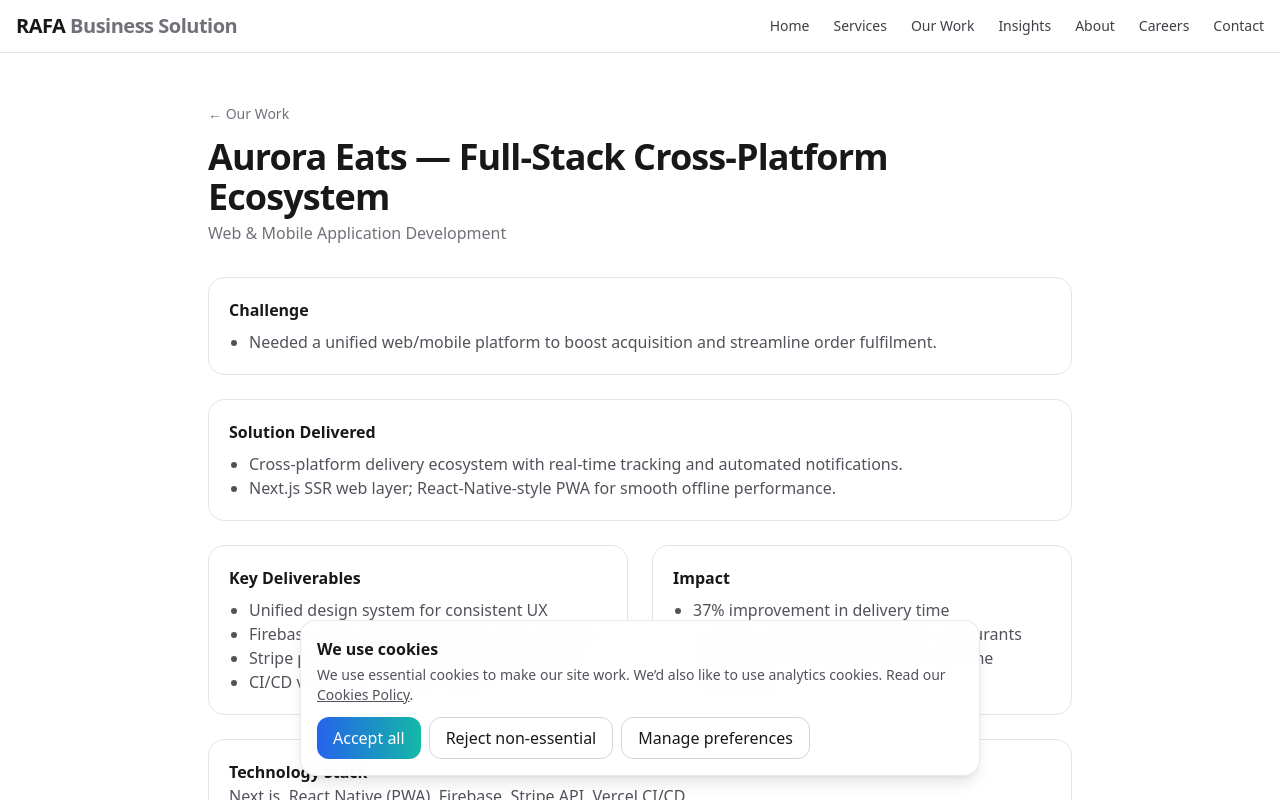
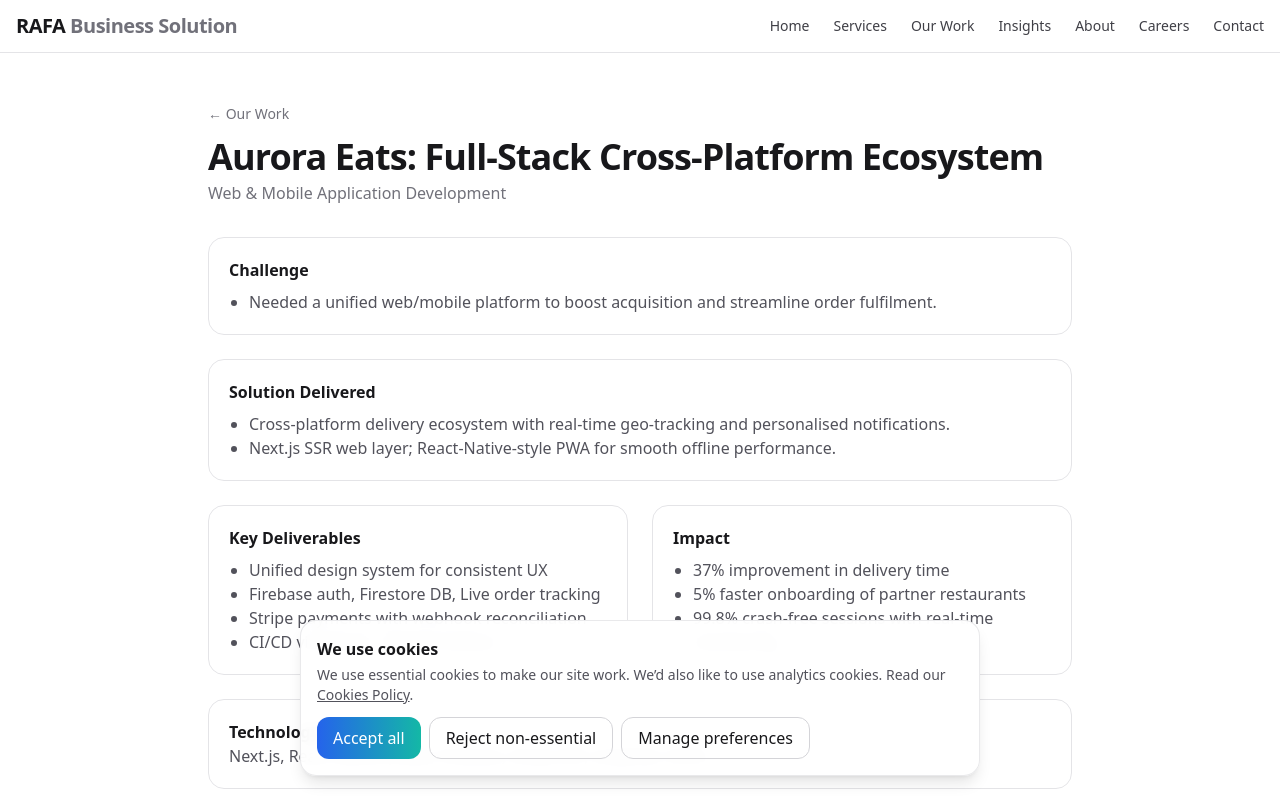
Before and after one commit to Chandelrashi/Rafa-website, a Next.js app in the folder rafa-business-solution/: page /our-work/aurora-eats-ecosystem in a window 1280 px wide. Shown: the top 800 px of the page. Built offline with nearby package versions, Linux system fonts and the light colour scheme; no server answers.

Commit message:
Update page.tsxfix: update Aurora Eats case page metadata and title for colon separation  Updated metadata and title to use a colon instead of an en dash, and refined challenge, solution, deliverables, impact and tech arrays. Also ensured proper quoting and syntax.

```diff
--- a/rafa-business-solution/app/our-work/aurora-eats-ecosystem/page.tsx
+++ b/rafa-business-solution/app/our-work/aurora-eats-ecosystem/page.tsx
@@ -1,29 +1,29 @@
 import CaseLayout from "@/components/CaseLayout";
-export const metadata = { title: "Aurora Eats — Full-Stack Cross-Platform Ecosystem" };
+export const metadata = { title: "Aurora Eats: Full-Stack Cross-Platform Ecosystem" };
 export default function Page() {
   return (
     <CaseLayout
-      title="Aurora Eats — Full-Stack Cross-Platform Ecosystem"
+      title="Aurora Eats: Full-Stack Cross-Platform Ecosystem"
       category="Web & Mobile Application Development"
       challenge={[
-        "Needed a unified web/mobile platform to boost acquisition and streamline order fulfilment.",
+        "Needed a unified web/mobile platform to boost acquisition and streamline order fulfilment."
       ]}
       solution={[
-        "Cross-platform delivery ecosystem with real-time tracking and automated notifications.",
-        "Next.js SSR web layer; React-Native-style PWA for smooth offline performance.",
+        "Cross-platform delivery ecosystem with real-time geo-tracking and personalised notifications.",
+        "Next.js SSR web layer; React-Native-style PWA for smooth offline performance."
       ]}
       deliverables={[
         "Unified design system for consistent UX",
-        "Firebase auth, Firestore DB, live order tracking",
+        "Firebase auth, Firestore DB, Live order tracking",
         "Stripe payments with webhook reconciliation",
         "CI/CD via Vercel + GitHub Actions",
       ]}
       impact={[
         "37% improvement in delivery time",
-        "5× faster onboarding of partner restaurants",
-        "99.8% crash-free sessions with real-time monitoring",
+        "5% faster onboarding of partner restaurants",
+        "99.8% crash-free sessions with real-time monitoring"
       ]}
-      tech={["Next.js", "React Native (PWA)", "Firebase", "Stripe API", "Vercel CI/CD"]}
+      tech={["Next.js", "React Native (PWA)", "Firebase", "Stripe API", "GraphQL CI/CD"]}
       demoPath="/demos/aurora-eats-demo.html"
     />
   );
```
